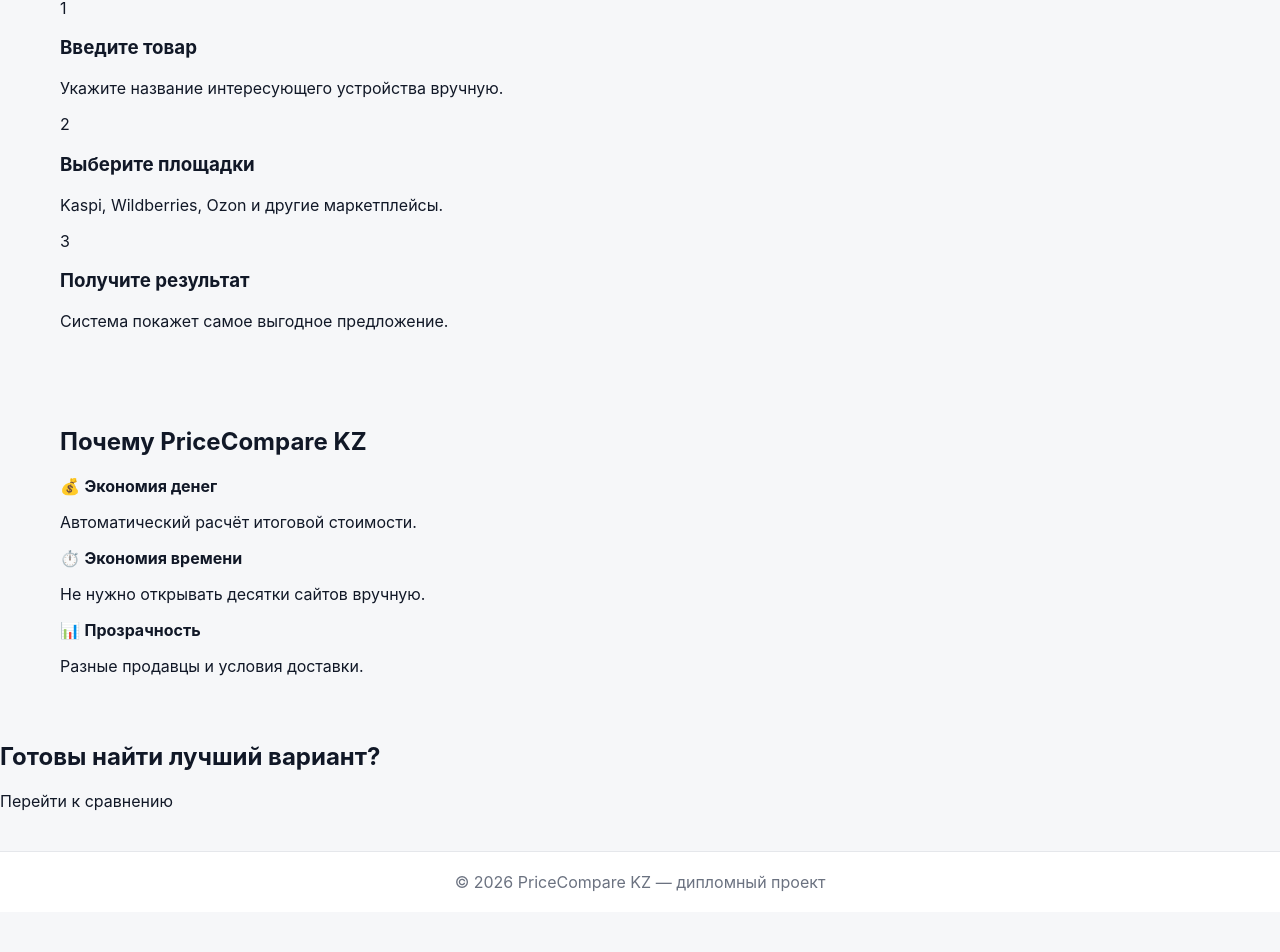
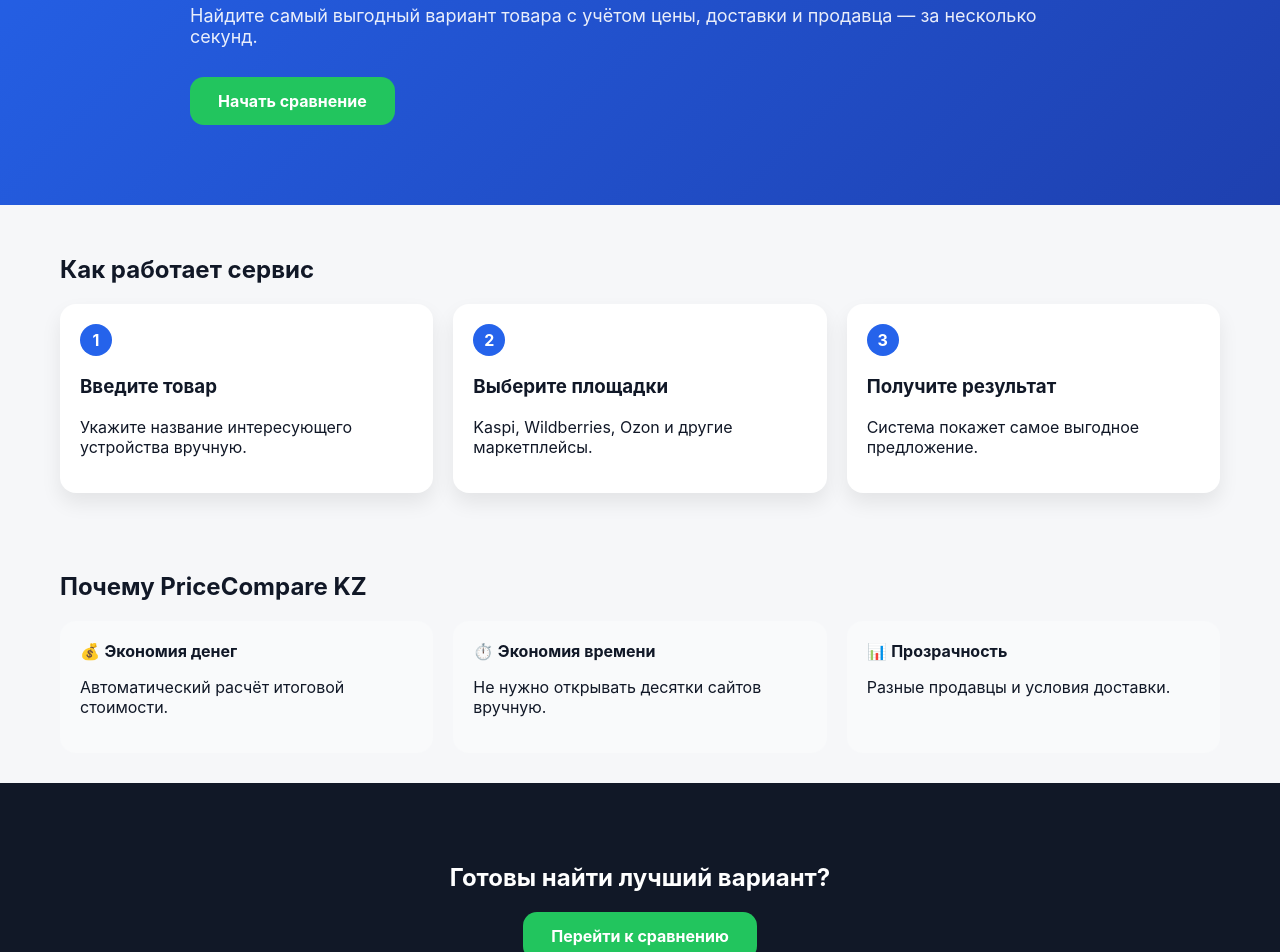
Before and after one commit to kazakh777kz/diplom, a plain HTML site: page index.html in a window 1280 px wide. Shown: the part 283-1235 px from the top of the page. Before the commit the page ends 1195 px from the top, so only its background shows below. Drawn offline with Linux system fonts and the light colour scheme.

Commit message:
main.css

```diff
--- a/css/main.css
+++ b/css/main.css
@@ -62,3 +62,84 @@ nav a:hover {
   color: #6b7280;
   margin-top: 40px;
 }
+
+/* HERO */
+.hero {
+  background: linear-gradient(135deg, #2563eb, #1e40af);
+  color: white;
+  padding: 80px 20px;
+}
+
+.hero-inner {
+  max-width: 900px;
+  margin: auto;
+}
+
+.hero h1 {
+  font-size: 40px;
+  margin-bottom: 20px;
+}
+
+.hero p {
+  font-size: 18px;
+  opacity: 0.9;
+  margin-bottom: 30px;
+}
+
+.hero-btn {
+  display: inline-block;
+  background: #22c55e;
+  color: white;
+  padding: 14px 28px;
+  border-radius: 14px;
+  font-weight: 700;
+}
+
+/* STEPS */
+.steps {
+  display: grid;
+  grid-template-columns: repeat(auto-fit, minmax(220px, 1fr));
+  gap: 20px;
+  margin-top: 20px;
+}
+
+.step {
+  background: white;
+  padding: 20px;
+  border-radius: 16px;
+  box-shadow: 0 10px 20px rgba(0,0,0,0.08);
+}
+
+.step span {
+  display: inline-block;
+  background: #2563eb;
+  color: white;
+  width: 32px;
+  height: 32px;
+  border-radius: 50%;
+  text-align: center;
+  line-height: 32px;
+  font-weight: 700;
+}
+
+/* ADVANTAGES */
+.advantages {
+  display: grid;
+  grid-template-columns: repeat(auto-fit, minmax(220px, 1fr));
+  gap: 20px;
+  margin-top: 20px;
+}
+
+.adv {
+  background: #f9fafb;
+  padding: 20px;
+  border-radius: 16px;
+}
+
+/* CTA */
+.cta {
+  background: #111827;
+  color: white;
+  text-align: center;
+  padding: 60px 20px;
+}
```
